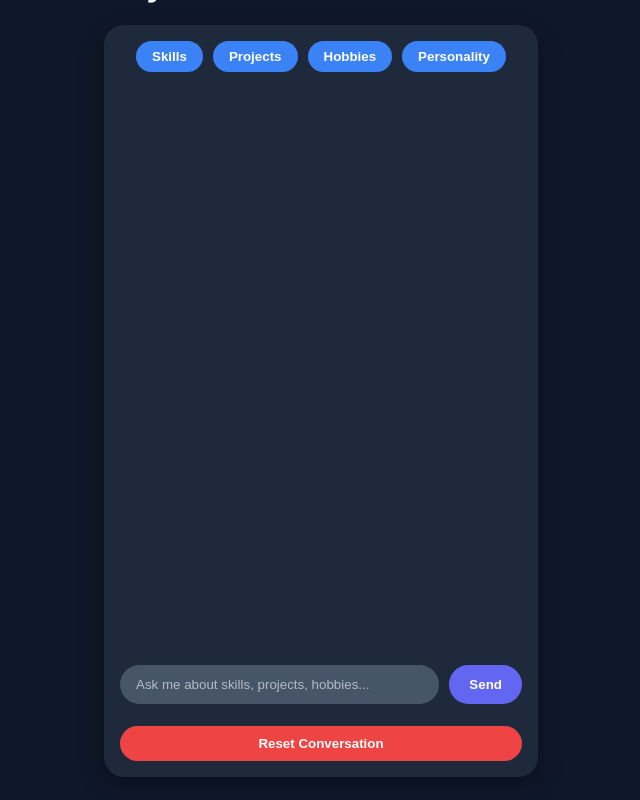
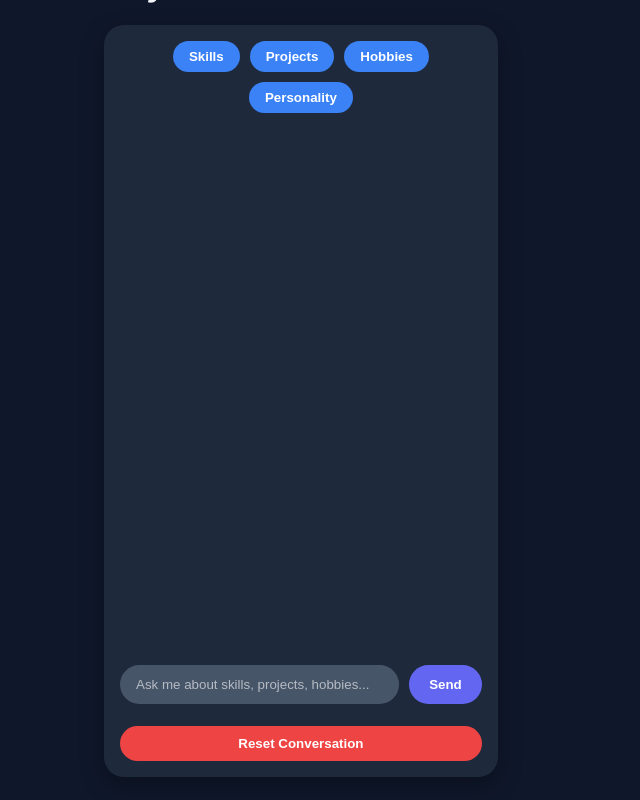
Before and after one commit to hayleamlak/ai-chat-bot-for-personal-assistant, a React (Vite) app in the folder client/: page / in a window 1280 px wide. Shown: the whole page, without its empty margins (335-975 px from the left). Built offline with nearby package versions, Linux system fonts and the light colour scheme.

Commit message:
Adjust chat container width and scrollbar styles

```diff
--- a/client/src/styles/Chat.css
+++ b/client/src/styles/Chat.css
@@ -13,7 +13,7 @@ body {
 
 /* Chat Container */
 .chat-container {
-  width: 100%;
+  width: 90%;
   max-width: 600px;
   height: 90vh;
   background: #1e293b;
@@ -41,7 +41,7 @@ body {
 }
 .messages::-webkit-scrollbar-thumb {
   background: rgba(255,255,255,0.2);
-  border-radius: 3px;
+  border-radius: 4px;
 }
 
 /* Message Bubbles */
```
